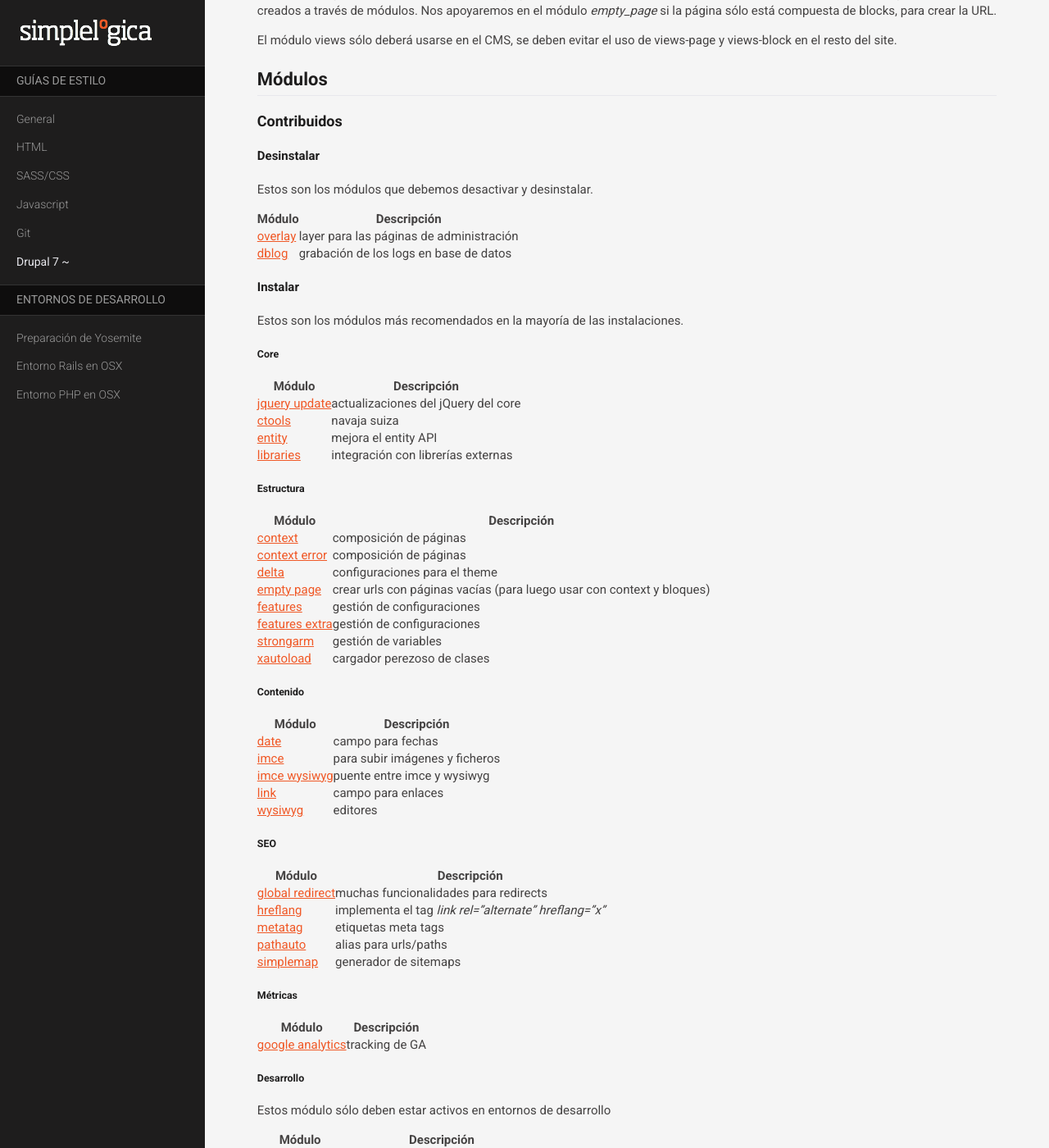
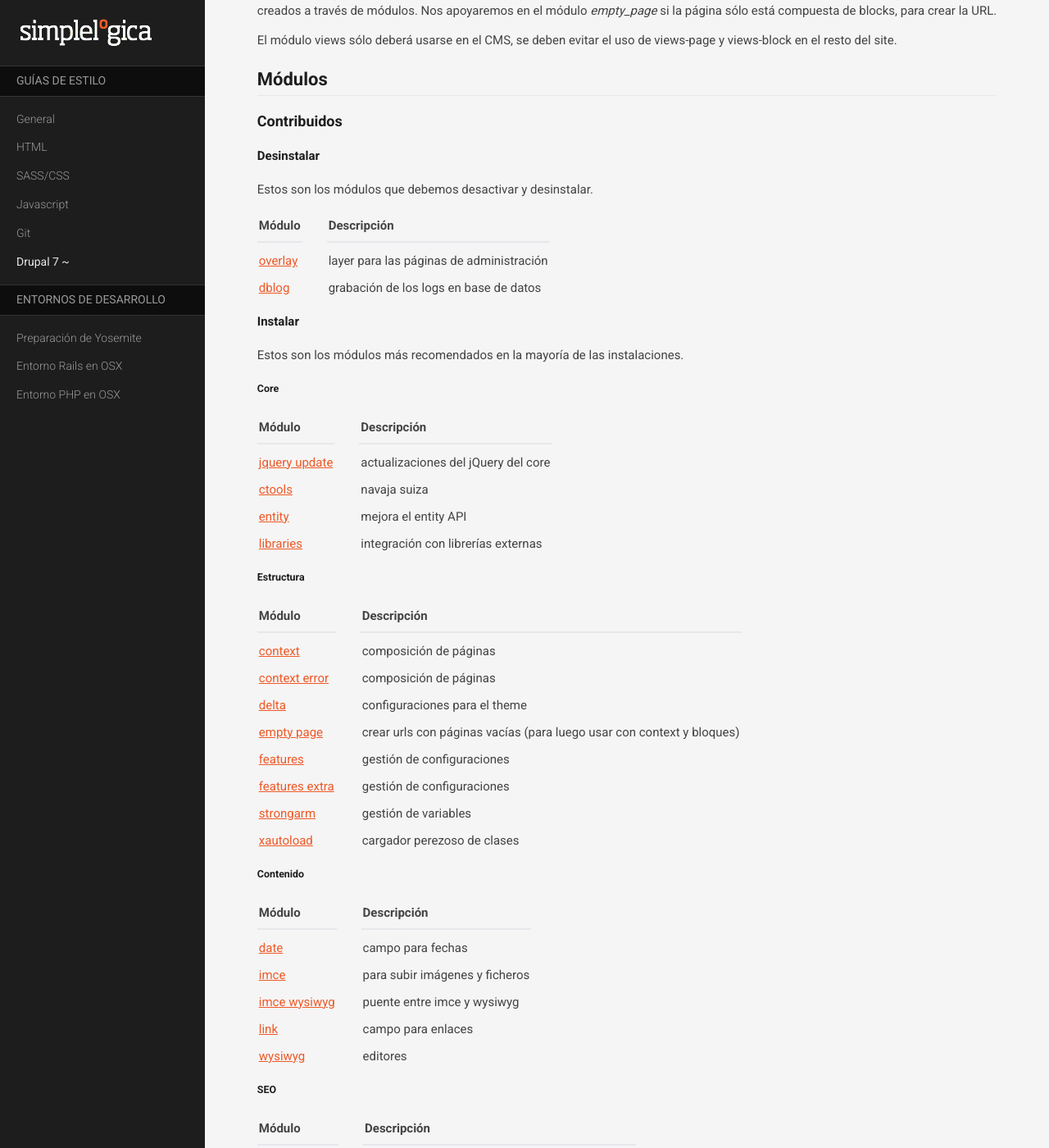
Before and after one commit to simplelogica/styleguides, a Jekyll site: the page built from estilo/drupal7.md, in a window 1280 px wide and 1400 px high, scrolled down 1823 px. Shown: the whole window at 82% size. Built offline with Jekyll 4.4.1, drawn with Linux system fonts in a browser that asks for light colours; nearby versions of some CDN libraries; Markdown is read by kramdown in place of the engine named in the settings.

Commit message:
Añadimos estilos básicos para tablas

```diff
--- /dev/null
+++ b/_sass/_tables.scss
@@ -0,0 +1,16 @@
+table {
+  margin: 0 -30px;
+  th {
+    padding: 8px 2px;
+    border-right: 30px solid $bg;
+    border-bottom: 2px solid $border;
+    border-left: 30px solid $bg;
+    text-align: left;
+  }
+  td {
+    padding: 12px 2px 0;
+    border-right: 30px solid $bg;
+    border-left: 30px solid $bg;
+
+  }
+}
--- a/css/main.scss
+++ b/css/main.scss
@@ -15,3 +15,4 @@ $border: #E7E7EC;
 @import "typography";
 @import "syntax";
 @import "menu";
+@import "tables";
```
